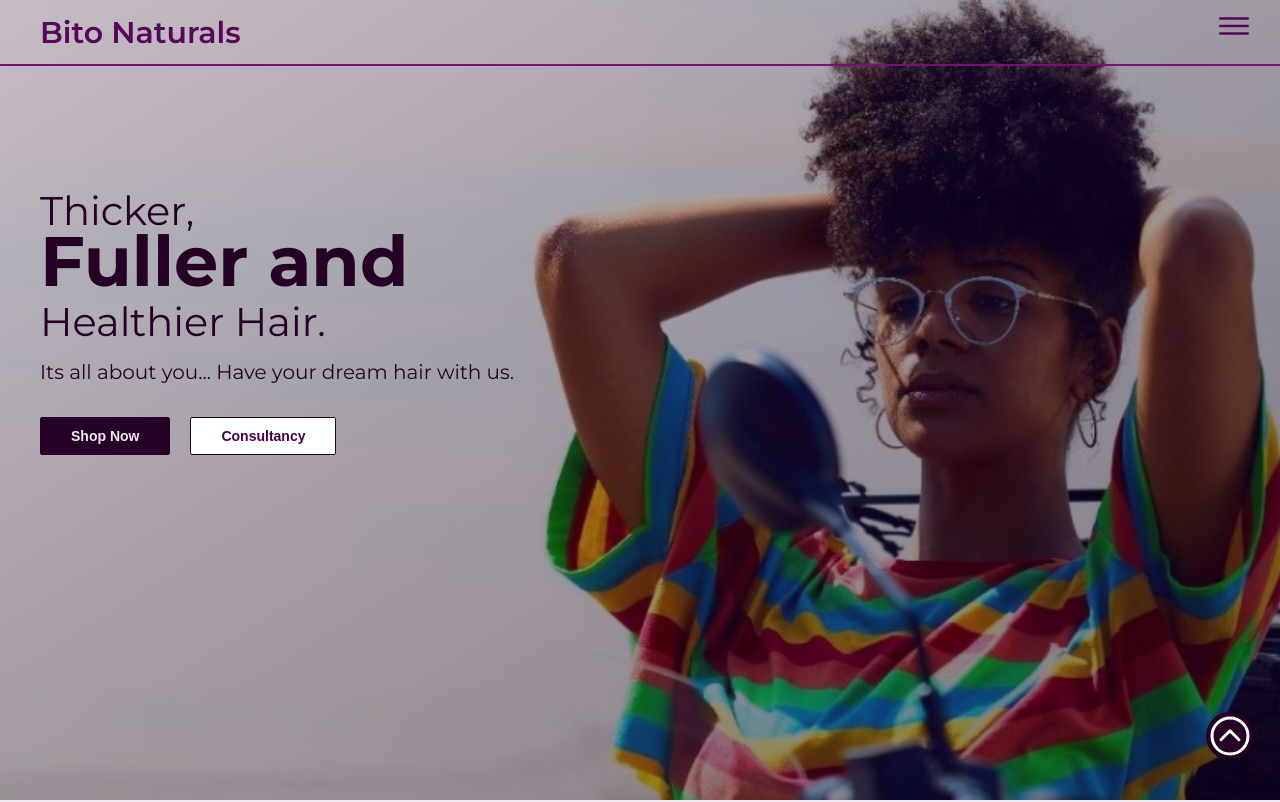
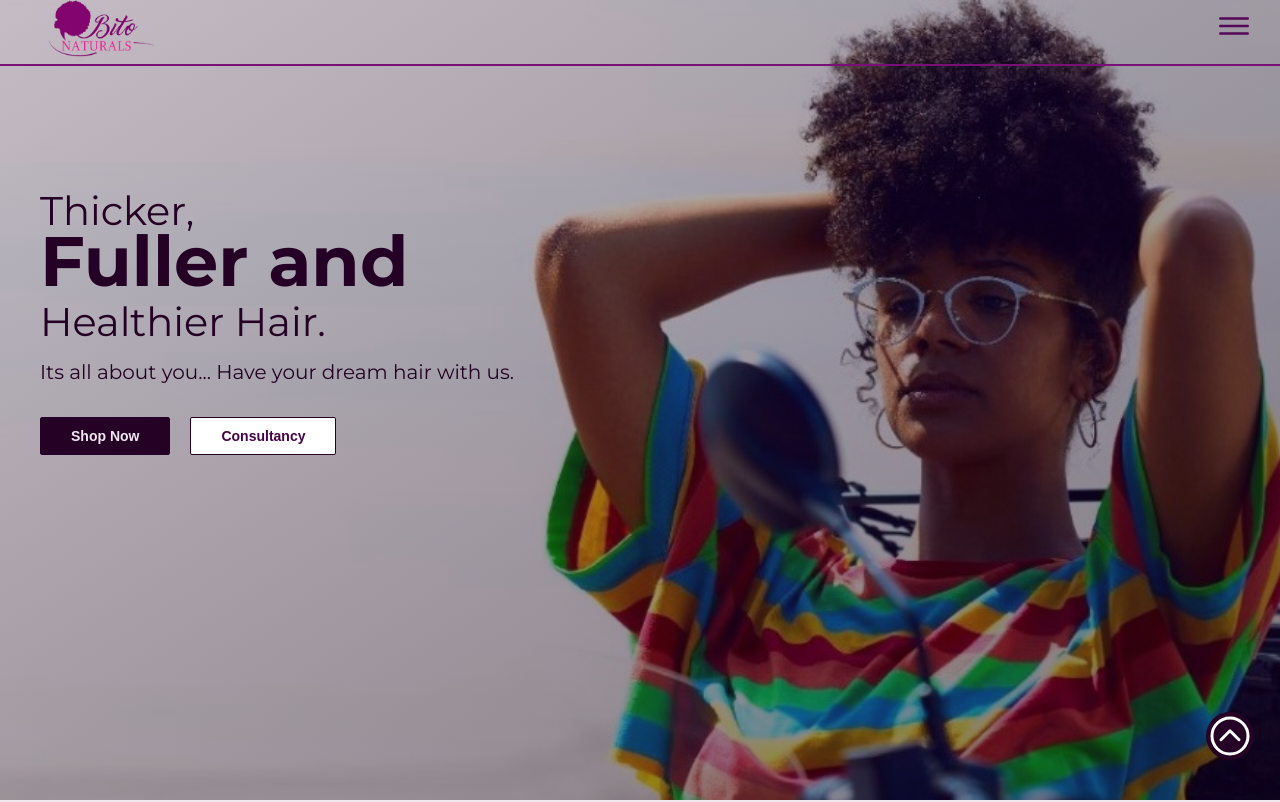
Before and after one commit to T-laye/Bito-Naturals---Homepage, a plain HTML site: page index.html in a window 1280 px wide. Shown: the top 802 px of the page. Drawn offline with nearby package versions, Linux system fonts and the light colour scheme; a web font is replaced by a local one.

Commit message:
add logo

```diff
--- a/css/nav.css
+++ b/css/nav.css
@@ -14,6 +14,14 @@ nav {
   /* transform: rotateX(90deg); */
   transform: translateX(100%);
   transition: all 0.5s ease-in-out;
+}
+
+.logo-container {
+  width: 12rem;
+}
+
+.logo {
+  width: 100%;
 }
 
 .menu ion-icon {
--- a/index.html
+++ b/index.html
@@ -5,6 +5,7 @@
     <meta http-equiv="X-UA-Compatible" content="IE=edge" />
     <meta name="viewport" content="width=device-width, initial-scale=1.0" />
     <title>Bito Naturals | Home</title>
+    <link rel="shortcut icon" href="./img/bito favicon.png" type="image/x-icon">
     <link rel="stylesheet" href="./CSS/nav.css">
     <link rel="stylesheet" href="./CSS/styles.css" />
     <link rel="stylesheet" href="./css/stylesquery.css">
@@ -25,8 +26,9 @@
       <section class="hero" id="home" >
         <header>
           <div class="container">
-            <div class="logo">
-              <span class="main-logo">Bito Naturals</span>
+            <div class="logo-container">
+              <!-- <span class="main-logo">Bito Naturals</span> -->
+              <img class="logo" src="./img/bito logo.png" alt="bito-logo">
 
             </div>
             <!-- menu -->
```
Also changed, not shown: img/bito favicon.png (added), img/bito logo.png (added).
